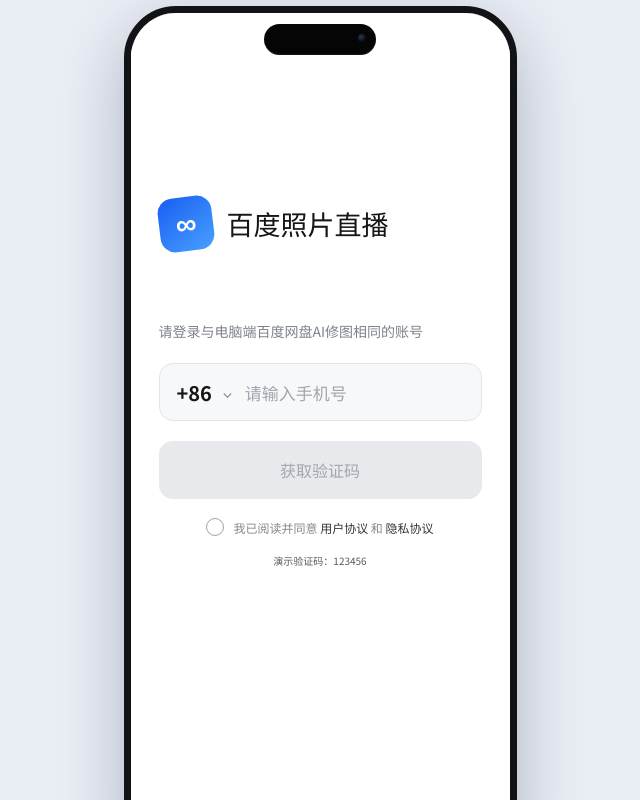
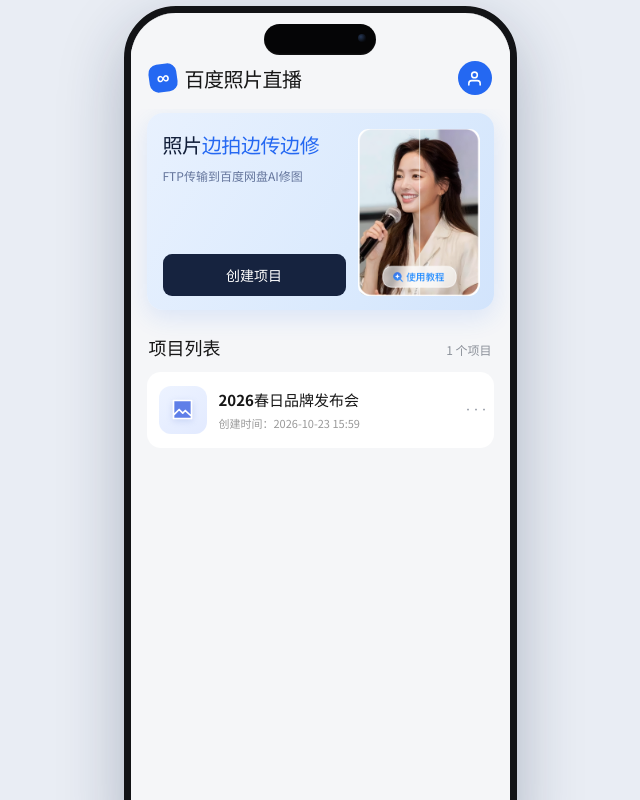
Before and after one commit to yuanzongyi22-zoey/baidu-photo-live, a Next.js app: page / in a window 1280 px wide. Shown: the whole page, without its empty margins (320-960 px from the left). Built offline with nearby package versions, Linux system fonts and the light colour scheme.

Commit message:
Simplify V3 project setup and cache controls

```diff
--- a/app/App.tsx
+++ b/app/App.tsx
@@ -2,8 +2,8 @@
 
 import { useEffect, useRef, useState } from 'react'
 
-type Screen = 'login' | 'home' | 'create' | 'project' | 'ftp' | 'preset' | 'cameras' | 'settings' | 'tutorial' | 'me'
-type Sheet = 'ftp' | 'preset' | 'projectMenu' | 'rename' | 'deleteConfirm' | 'filter' | 'logout' | 'customerService' | 'cameraGuide' | null
+type Screen = 'login' | 'home' | 'create' | 'project' | 'ftp' | 'preset' | 'cameras' | 'settings' | 'tutorial' | 'me' | 'cache'
+type Sheet = 'ftp' | 'preset' | 'projectMenu' | 'rename' | 'deleteConfirm' | 'filter' | 'customerService' | 'cameraGuide' | null
 type PhotoFilter = 'all' | 'success' | 'failed'
 type PhotoSort = 'newest' | 'oldest'
 type FtpStatus = 'disconnected' | 'connecting' | 'connected' | 'failed'
@@ -72,7 +72,7 @@ const nowStamp = () => {
 }
 // __BODY__
 export default function App() {
-  const [screen, setScreen] = useState<Screen>('login')
+  const [screen, setScreen] = useState<Screen>('home')
   const [sheet, setSheet] = useState<Sheet>(null)
   const [projects, setProjects] = useState<Project[]>([DEFAULT_PROJECT])
   const [activeProjectId, setActiveProjectId] = useState(1)
@@ -106,6 +106,7 @@ export default function App() {
   const [code, setCode] = useState('')
   const [loginStep, setLoginStep] = useState<'phone' | 'code'>('phone')
   const [agreed, setAgreed] = useState(false)
+  const [autoClearCache, setAutoClearCache] = useState(true)
   const autoPresetRef = useRef(false)
   const projectNameRef = useRef<HTMLInputElement>(null)
   const photoTouchStartX = useRef<number | null>(null)
@@ -191,9 +192,7 @@ export default function App() {
   }
 
   const createProject = () => {
-    const name = nameInput.trim()
-    if (!name) { notify('请输入项目名称'); return }
-    if (nameExists(name)) { notify('项目名称已存在，请换一个名称'); return }
+    const name = nextProjectName()
     const id = Date.now()
     const next: Project = {
       id,
@@ -207,9 +206,9 @@ export default function App() {
     setProjects((items) => [next, ...items])
     setActiveProjectId(id)
     setNameInput('')
-    setScreen('project')
     autoPresetRef.current = !activeComputerId
-    if (!activeComputerId) window.setTimeout(() => { startComputerSearch(); setScreen('ftp') }, 280)
+    if (!activeComputerId) startComputerSearch()
+    setScreen('ftp')
   }
 
   const connectFtp = (fail = false) => {
@@ -396,11 +395,11 @@ export default function App() {
             <div className="create-card-copy">
               <h3>照片<span>边拍边传边修</span></h3>
               <p>FTP传输到百度网盘AI修图</p>
-              <button className="create-project-btn" onClick={() => { setNameInput(nextProjectName()); setScreen('create') }}>创建项目</button>
+              <button className="create-project-btn" onClick={createProject}>创建项目</button>
             </div>
             <div className="create-card-art">
-              <img src={DEMO_IMAGES[5]} alt="活动现场" />
-              <button className="tutorial-pill" onClick={() => window.open(HELP_CENTER_URL, '_blank', 'noopener,noreferrer')}><svg viewBox="0 0 24 24" aria-hidden="true"><path d="M4 5.5A2.5 2.5 0 0 1 6.5 3H11a2 2 0 0 1 2 2v15a2 2 0 0 0-2-2H6.5A2.5 2.5 0 0 0 4 20.5zM20 5.5A2.5 2.5 0 0 0 17.5 3H13v17a2 2 0 0 1 2-2h2.5a2.5 2.5 0 0 1 2.5 2.5z" /></svg>使用教程</button>
+              <img src="tutorial-banner.png" alt="照片直播使用教程" />
+              <button className="tutorial-image-link" onClick={() => window.open(HELP_CENTER_URL, '_blank', 'noopener,noreferrer')} aria-label="使用教程" />
             </div>
           </div>
         </div>
@@ -481,7 +480,7 @@ export default function App() {
                     onPointerUp={cancelPhotoPress} onPointerCancel={cancelPhotoPress} onPointerLeave={cancelPhotoPress}
                     onContextMenu={(e) => { e.preventDefault(); cancelPhotoPress(); if (selectable) { suppressPhotoClick.current = true; setSelectingPhotos(true); setSelectedPhotoIds((ids) => ids.includes(photo.id) ? ids : [...ids, photo.id]) } }}
                     onClick={() => { if (suppressPhotoClick.current) { suppressPhotoClick.current = false; return }; if (selectingPhotos) { if (selectable) togglePhotoSelection(photo.id); return }; if (photo.status !== 'cleared') setPreviewPhoto(photo) }}>
-                    {photo.status !== 'cleared' && <img src={photo.url} alt="活动照片" draggable={false} />}
+                    <img src={photo.url} alt="活动照片" draggable={false} />
                     {selectingPhotos && selectable && <span className="checkmark">{selected ? '✓' : ''}</span>}
                   </button>
                   <span className={`photo-status ${photo.status}`}>{photo.status === 'uploading' && <i />}{STATUS_LABEL[photo.status]}</span>
@@ -520,10 +519,24 @@ export default function App() {
     <div className="screen me-page">
       {topbar('我的', () => setScreen('home'))}
       <main className="content me-content">
-        <div className="me-profile"><div className="avatar">照</div><div><h2>百度照片直播</h2><p>本地演示账号</p></div></div>
-        <section className="credit-card"><span>AI 修图权益</span><strong>12 <small>张修图券</small></strong><div><span>同步百度网盘AI修图的修图券数量。</span><button onClick={() => window.open('https://pan.baidu.com/aiphoto/commodity?enterprise=1&from=AIPS_page_top_person_pay&app_channel=&app_version=3.18.0-alpha.34', '_blank', 'noopener,noreferrer')}>购买修图券</button></div></section>
-        <section className="menu-card"><button className="menu-row" onClick={() => window.open(HELP_CENTER_URL, '_blank', 'noopener,noreferrer')}><span>教程中心</span><b>›</b></button><button className="menu-row" onClick={() => setSheet('customerService')}><span>人工客服</span><b>›</b></button><button className="menu-row" onClick={() => notify('百度照片直播 Demo v1.0')}><span>关于百度照片直播</span><b>›</b></button></section>
-        <section className="menu-card"><button className="menu-row danger" onClick={() => setSheet('logout')}><span>退出账号</span><b>›</b></button></section>
+        <section className="menu-card me-menu-only"><button className="menu-row" onClick={() => window.open(HELP_CENTER_URL, '_blank', 'noopener,noreferrer')}><span>教程中心</span><b>›</b></button><button className="menu-row" onClick={() => setSheet('customerService')}><span>人工客服</span><b>›</b></button><button className="menu-row" onClick={() => notify('百度照片直播 Demo v1.0')}><span>关于</span><b>›</b></button><button className="menu-row" onClick={() => setScreen('cache')}><span>清除缓存</span><b>›</b></button></section>
+      </main>
+    </div>
+  )
+
+  const renderCache = () => (
+    <div className="screen cache-page">
+      {topbar('清除缓存', () => setScreen('me'))}
+      <main className="content cache-content">
+        <section className="menu-card cache-settings">
+          <div className="switch-row">
+            <span><strong>缓存自动清理</strong><small>开启后，缓存文件将在保留 7 天后自动清理</small></span>
+            <button className={`switch ${autoClearCache ? 'on' : ''}`} onClick={() => setAutoClearCache((value) => !value)} aria-label="缓存自动清理"><i /></button>
+          </div>
+        </section>
+        <section className="menu-card">
+          <button className="menu-row cache-clear-action" onClick={() => notify('所有缓存已清理')}><span>手动清理所有缓存</span><b>›</b></button>
+        </section>
       </main>
     </div>
   )
@@ -541,7 +554,7 @@ export default function App() {
   )
   const renderFtpPage = () => (
     <div className="screen ftp-page">
-      {topbar('FTP服务器连接', scanning ? () => setScanning(false) : closeFtpPage)}
+      {topbar('手机连接到电脑', scanning ? () => setScanning(false) : closeFtpPage)}
       <main className="content ftp-page-content">
         {project.ftpStatus === 'connected' && !ftpEditing ? <>
           <div className="ftp-success-card">
@@ -561,7 +574,6 @@ export default function App() {
             <p className="computer-count">已搜索到 {DISCOVERED_COMPUTERS.length} 台电脑</p>
           </>}
           <div className="ftp-manual-section">
-            <div className="manual-server-fields"><label><span>服务器地址</span><input value={server} onChange={(e) => { setSelectedComputerId(null); setServer(e.target.value) }} placeholder="请输入服务器地址" /></label><label><span>端口</span><input value={port} onChange={(e) => { setSelectedComputerId(null); setPort(e.target.value.replace(/\D/g, '')) }} inputMode="numeric" placeholder="请输入端口" /></label></div>
             <div className="ftp-bottom-actions"><button className="scan-entry" onClick={() => setScanning(true)}><svg viewBox="0 0 24 24" aria-hidden="true"><path d="M4 9V4h5M15 4h5v5M20 15v5h-5M9 20H4v-5M8 8h3v3H8zM14 8h2v2h-2zM8 14h2v2H8zM13 13h3v3h-3z" /></svg><strong>扫码连接</strong></button><button className="primary-button ftp-connect-computer" disabled={!server.trim() || !port.trim() || project.ftpStatus === 'connecting'} onClick={() => connectFtp(false)}>{project.ftpStatus === 'connecting' ? '连接中…' : '连接'}</button></div>
           </div>
         </>}
@@ -605,7 +617,6 @@ export default function App() {
         <div className="sheet-filter-group"><span className="sheet-filter-label">上传状态</span><div className="sheet-filter-chips">{([['all', '全部'], ['success', '上传成功'], ['failed', '上传失败']] as const).map(([value, label]) => <button key={value} className={photoFilter === value ? 'active' : ''} onClick={() => setPhotoFilter(value)}>{photoFilter === value ? '✓ ' : ''}{label}</button>)}</div></div>
         <div className="sheet-filter-group"><span className="sheet-filter-label">排序方式</span><div className="sheet-filter-chips">{([['newest', '最新导入'], ['oldest', '最早导入']] as const).map(([value, label]) => <button key={value} className={photoSort === value ? 'active' : ''} onClick={() => setPhotoSort(value)}>{photoSort === value ? '✓ ' : ''}{label}</button>)}</div></div>
         <button className="primary-button sheet-confirm" onClick={() => setSheet(null)}>完成</button></>}
-      {sheet === 'logout' && <div className="dialog-card" onClick={(e) => e.stopPropagation()}><h3>退出账号</h3><p>确定要退出当前账号吗？</p><div className="dialog-actions"><button onClick={() => setSheet(null)}>取消</button><button className="danger" onClick={() => { setSheet(null); setLoginStep('phone'); setCode(''); setScreen('login') }}>退出</button></div></div>}
       {sheet === 'customerService' && <div className="service-qr-dialog" onClick={(e) => e.stopPropagation()}>
         <button className="service-close" onClick={() => setSheet(null)} aria-label="关闭">×</button>
         <div className="service-qr-card"><svg viewBox="0 0 29 29" className="service-qr" aria-label="客服二维码">{Array.from({ length: 29 }, (_, r) => Array.from({ length: 29 }, (_, c) => {
@@ -627,8 +638,7 @@ export default function App() {
   }
 
   let content: React.ReactNode
-  if (screen === 'login') content = renderLogin()
-  else if (screen === 'home') content = renderHome()
+  if (screen === 'home') content = renderHome()
   else if (screen === 'create') content = renderCreate()
   else if (screen === 'project') content = renderProject()
   else if (screen === 'ftp') content = renderFtpPage()
@@ -636,6 +646,7 @@ export default function App() {
   else if (screen === 'cameras') content = renderCameraPage()
   else if (screen === 'settings') content = renderSettings()
   else if (screen === 'me') content = renderMe()
+  else if (screen === 'cache') content = renderCache()
   else content = renderTutorial()
 
   return <div className="device-stage"><div className="iphone-frame">
--- a/app/styles.css
+++ b/app/styles.css
@@ -238,6 +238,7 @@ img { display: block; }
 .photo-tile.selected::after { content: ''; position: absolute; inset: 0; border: 3px solid var(--blue); background: rgb(36 104 242 / 10%); pointer-events: none; }
 .photo-open { width: 100%; height: 100%; display: block; padding: 0; background: transparent; touch-action: pan-y; user-select: none; -webkit-touch-callout: none; }
 .photo-tile.cleared { background: #fff; }
+.photo-tile.cleared img { opacity: .48; filter: grayscale(.25); }
 .checkmark { position: absolute; z-index: 3; right: 6px; top: 6px; width: 20px; height: 20px; display: grid; place-items: center; border: 2px solid #fff; border-radius: 50%; color: #fff; background: rgb(0 0 0 / 22%); font-size: 12px; }
 .photo-tile.selected .checkmark { background: var(--blue); }
 .mark { position: absolute; left: 5px; top: 5px; padding: 2px 5px; border-radius: 3px; color: #fff; font-size: 9px; }
@@ -348,6 +349,7 @@ img { display: block; }
 .create-card-art img { width: 100%; min-height: 132px; height: 100%; object-fit: cover; border-radius: 10px; }
 .tutorial-pill { position: absolute; left: 50%; bottom: 8px; transform: translateX(-50%); display: flex; align-items: center; gap: 4px; padding: 5px 10px; border-radius: 14px; background: rgb(255 255 255 / 94%); color: #22355f; font-size: 10px; font-weight: 600; white-space: nowrap; box-shadow: 0 2px 8px rgb(20 40 80 / 16%); }
 .tutorial-pill svg { width: 12px; height: 12px; fill: none; stroke: var(--blue); stroke-width: 1.8; stroke-linejoin: round; }
+.tutorial-image-link { position: absolute; inset: 0; width: 100%; height: 100%; border-radius: 10px; background: transparent; }
 .ftp-field { margin-top: 14px; }
 .ftp-connect-tip { margin: 5px 2px -4px; color: #8f95a0; font-size: 11px; line-height: 17px; }
 .ftp-discovery-tip { margin: 8px 0 16px; padding: 14px; border-radius: 10px; background: #f3f6fb; }
@@ -498,6 +500,14 @@ img { display: block; }
 .me-profile .avatar { width: 56px; height: 56px; border-radius: 18px; }
 .me-profile h2 { margin: 0; font-size: 18px; }
 .me-profile p { margin: 5px 0 0; color: #727d91; font-size: 12px; }
+.me-menu-only { margin-top: 14px; }
+.cache-page { background: var(--page); }
+.cache-content { padding-top: 14px; }
+.cache-settings { padding-top: 0; padding-bottom: 0; }
+.cache-settings .switch-row { border-top: 0; gap: 16px; }
+.cache-settings .switch-row > span { min-width: 0; flex: 1; }
+.cache-settings .switch-row > span small { max-width: 220px; line-height: 16px; }
+.cache-clear-action { color: #e44b4b; }
 .preview-status { position: absolute; left: 50%; bottom: 40px; transform: translateX(-50%); padding: 6px 14px; border-radius: 16px; background: rgb(255 255 255 / 14%); color: #fff; font-size: 13px; }
 .preview-status.failed { color: #ffb1b1; }
 .sheet-option.center { justify-content: center; text-align: center; grid-template-columns: 1fr; min-height: 56px; font-size: 15px; color: var(--blue); font-weight: 600; }
```
Also changed, not shown: public/tutorial-banner.png (added), 1 other file (tests, documents, lock files or other folders).
